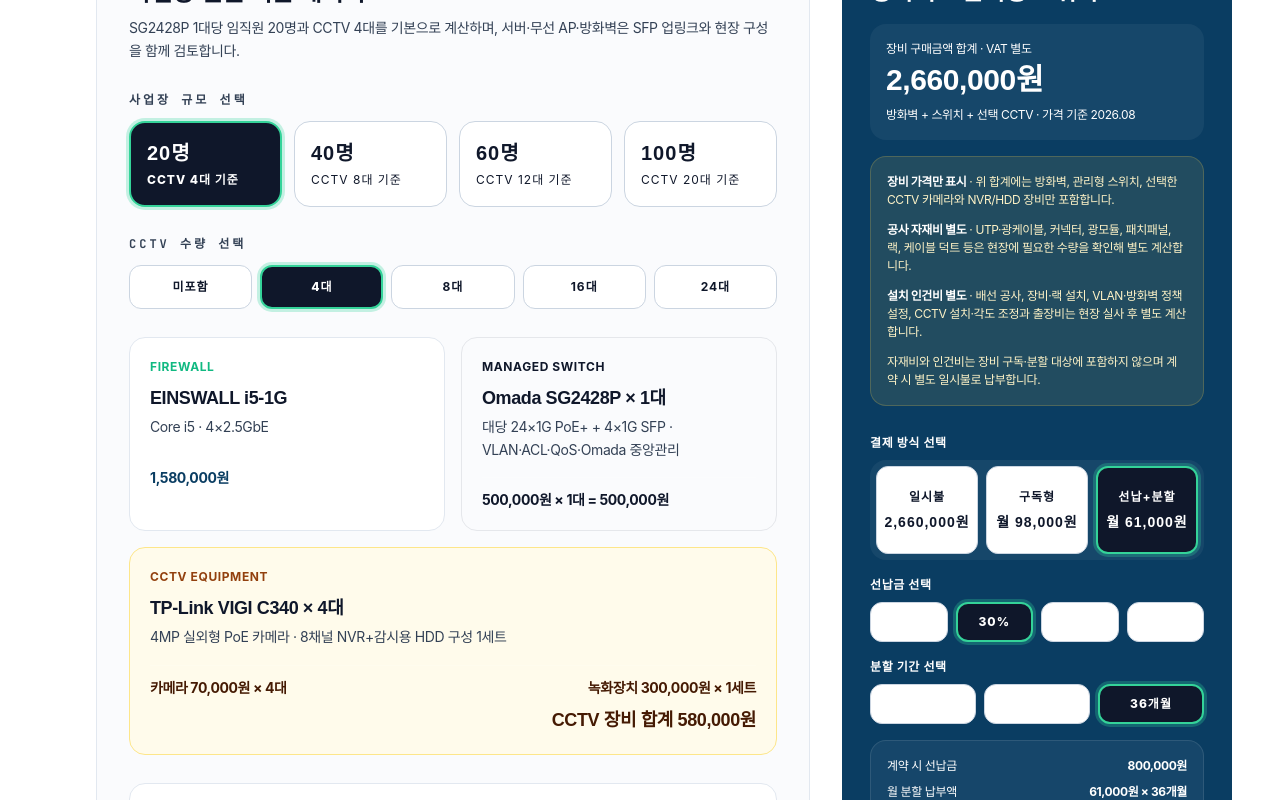
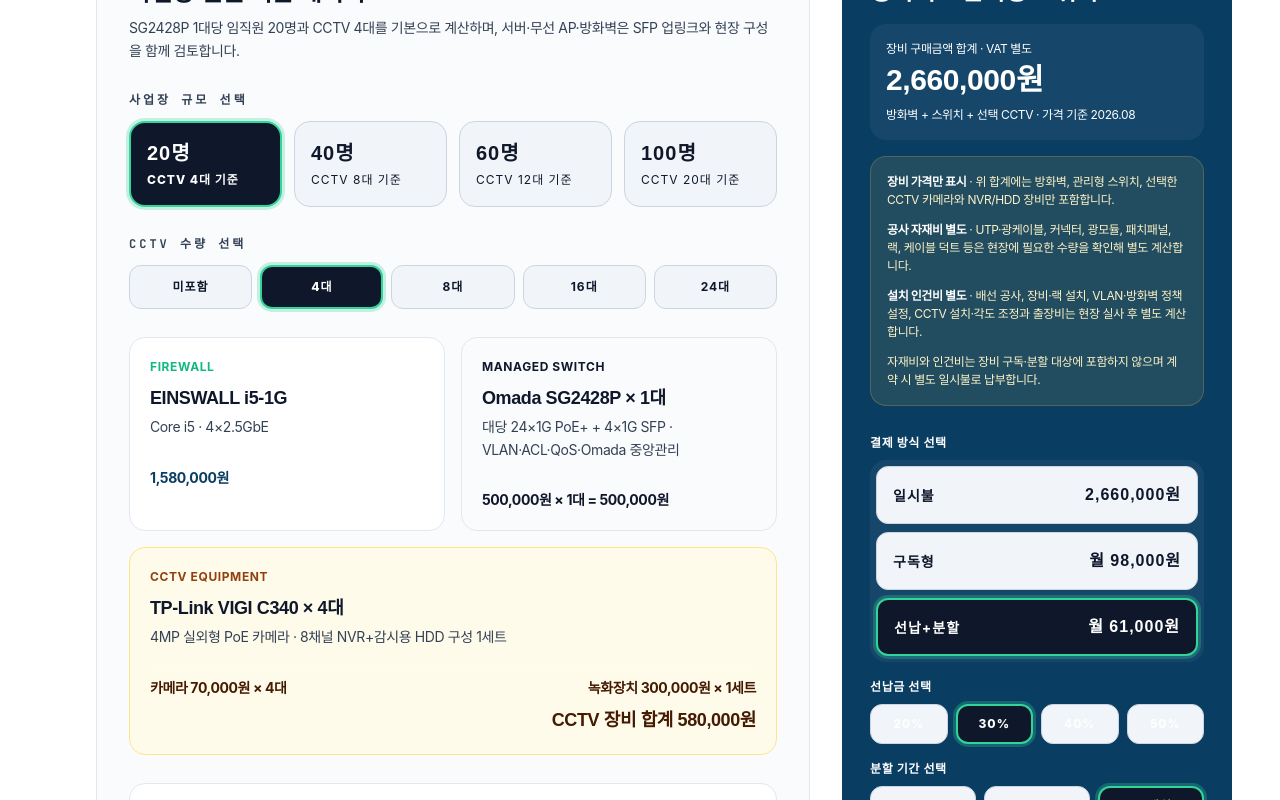
Before and after one commit to yumunix/einstech-landing, a Next.js app: page /einswall in a window 1280 px wide. Shown: the part 6780-7580 px from the top of the page. Built offline with nearby package versions, Linux system fonts and the light colour scheme; a web font is replaced by a local one.

Commit message:
fix: prevent pricing labels from clipping

```diff
--- a/app/einswall/PricingComparison.jsx
+++ b/app/einswall/PricingComparison.jsx
@@ -42,7 +42,7 @@
         <div className="mb-2 text-[10px] font-bold uppercase tracking-wider text-white/45">
           결제 방식 선택
         </div>
-        <div className="grid grid-cols-3 gap-2 rounded-2xl bg-white/5 p-1.5">
+        <div className="grid grid-cols-1 gap-2 rounded-2xl bg-white/5 p-1.5">
           {paymentModes.map((mode) => {
             const active = paymentMode === mode.id;
             return (
@@ -51,14 +51,14 @@
                 type="button"
                 onClick={() => setPaymentMode(mode.id)}
                 aria-pressed={active}
-                className={`flex min-h-[88px] flex-col items-center justify-center rounded-xl border px-2 py-3 text-center transition-colors ${
+                className={`flex min-h-[58px] w-full items-center justify-between gap-4 rounded-xl border px-4 py-3 text-left transition-colors ${
                   active
-                    ? "border-emerald bg-emerald text-white"
-                    : "border-white/10 bg-white/5 text-white/65 hover:border-white/35 hover:text-white"
+                    ? "border-emerald bg-navy text-white"
+                    : "border-slate-300 bg-slate-100 text-slate-950 hover:border-navy hover:bg-white hover:text-slate-950"
                 }`}
               >
-                <span className="block text-xs font-bold leading-tight">{mode.label}</span>
-                <span className="mt-2 block whitespace-nowrap font-display text-[13px] font-black leading-tight sm:text-sm">
+                <span className="block text-sm font-bold leading-tight">{mode.label}</span>
+                <span className="block whitespace-nowrap text-right font-display text-base font-black leading-tight">
                   {mode.amount}
                 </span>
               </button>
--- a/app/page.css
+++ b/app/page.css
@@ -191,7 +191,7 @@
 
 /* High-contrast selected controls across the public site. */
 body.einstech-white-body button[aria-pressed="false"] {
-  background: #ffffff !important;
+  background: #f1f5f9 !important;
   border: 1px solid #cbd5e1 !important;
   color: #0f172a !important;
   box-shadow: none !important;
```
